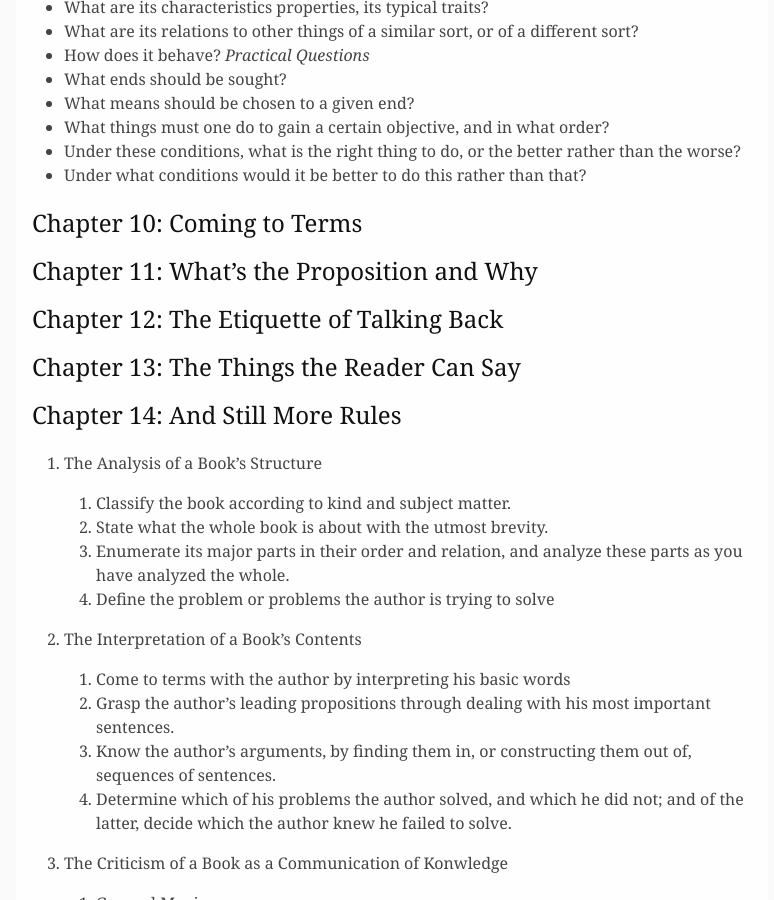
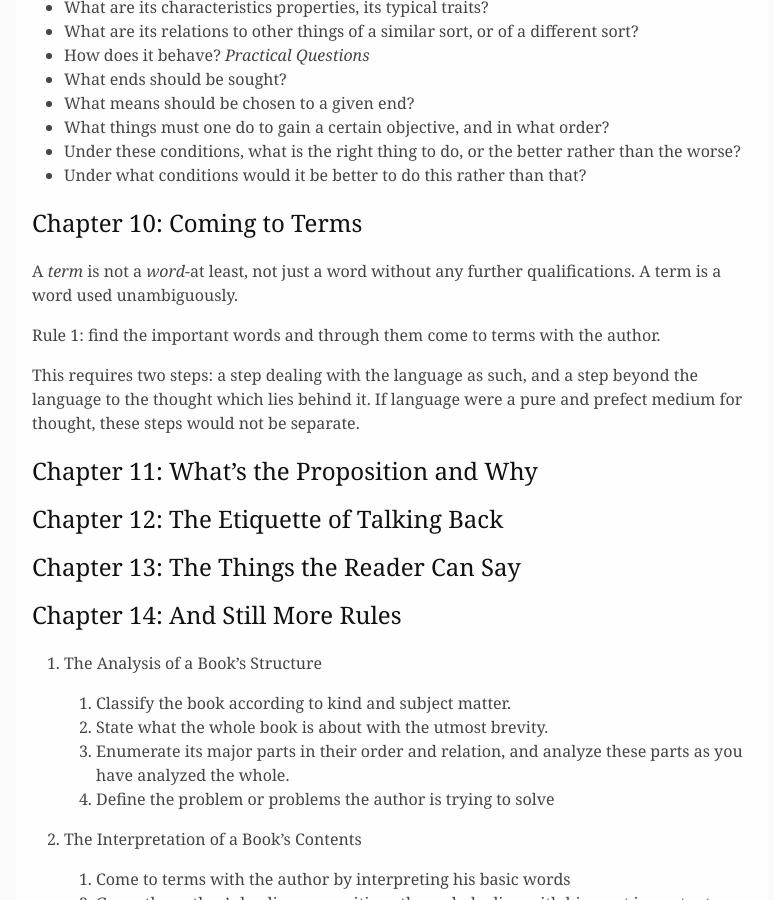
Before and after one commit to gonsie/gonsie.github.io, a Jekyll site: the page built from _posts/2012-10-12-how-to-read-a-book.md, in a window 1280 px wide and 900 px high, scrolled down 8440 px. Shown: the whole window, without its empty margins (248-1022 px from the left). Built offline with Jekyll 4.4.1, drawn with Linux system fonts in a browser that asks for light colours; Markdown is read by kramdown in place of the engine named in the settings.

Commit message:
started chapter 10

```diff
--- a/_posts/2012-10-12-how-to-read-a-book.md
+++ b/_posts/2012-10-12-how-to-read-a-book.md
@@ -278,6 +278,14 @@ A problem is a question. The book ostensibly contains one or more answers to it.
 
 
 ### Chapter 10: Coming to Terms
+
+A *term* is not a *word*-at least, not just a word without any further qualifications. A term is a word used unambiguously.
+
+Rule 1: find the important words and through them come to terms with the author.
+
+This requires two steps: a step dealing with the language as such, and a step beyond the language to the thought which lies behind it. If language were a pure and prefect medium for thought, these steps would not be separate.
+
+
 ### Chapter 11: What's the Proposition and Why
 ### Chapter 12: The Etiquette of Talking Back
 ### Chapter 13: The Things the Reader Can Say
```
